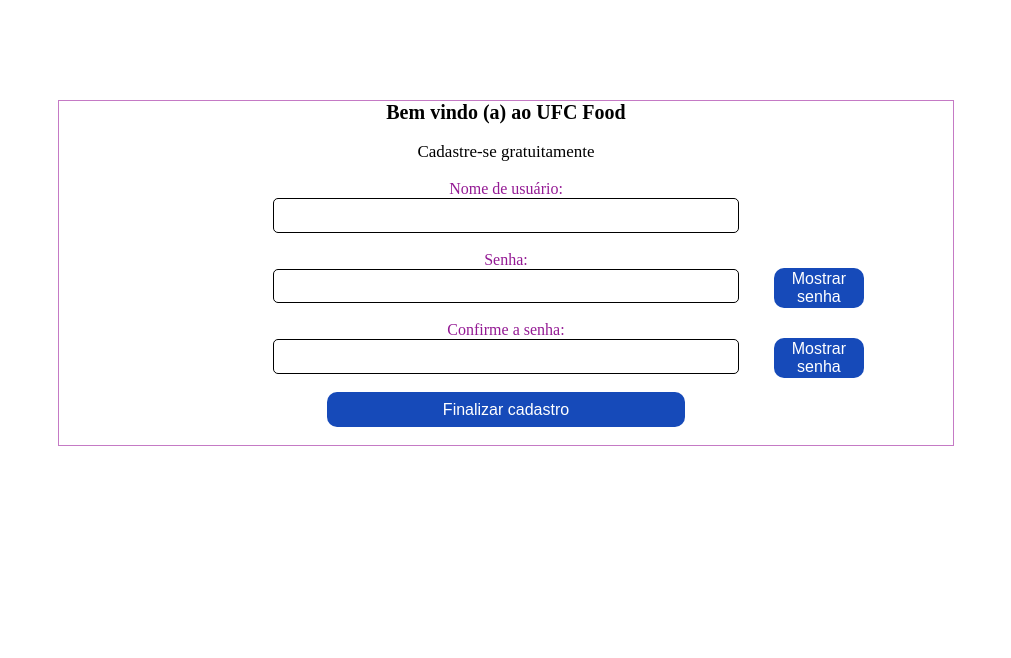
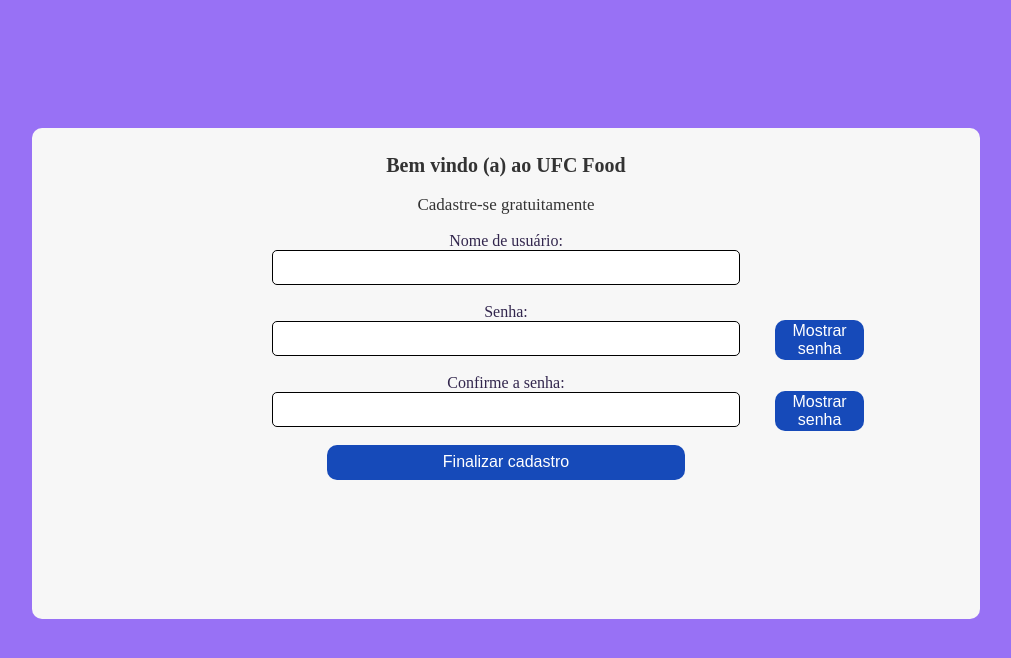
Before and after one commit to rhafaSan/UFCFood, a plain HTML site: page src/pages/register/register.html in a window 1280 px wide. Shown: the whole page, without its empty margins (134-1145 px from the left). Drawn offline with Linux system fonts and the light colour scheme.

Commit message:
correcao de estilos

```diff
--- a/src/js/login.js
+++ b/src/js/login.js
@@ -11,7 +11,7 @@
     console.log(password.value);
 
     if(username.value === 'admin' && password.value === 'admin'){
-        window.location.href = "../main/main.html"
+        window.location.href = "../dashboard/dashboard.html"
     } else{
         window.alert('Usuário e/ou senha inválidos')
     }
--- a/src/styles/index.css
+++ b/src/styles/index.css
@@ -1,11 +1,11 @@
 .main-body{
-    background-color: #a9b3c4;
+    background-color: #9871F5;
     height: 100vh;
     padding-top: 10%;
 }
 
 .center-div{
-    background-color: #e3ecf0;
+    background-color: #F7F7F7;
     /* border: 1px solid #000; */
     border-radius: 10px;
     width: 70%;
@@ -13,6 +13,7 @@
     margin-right: auto;
     margin-left: auto;
     padding: 2%;
+    color: #333;
 }
 
 .center-div p{
@@ -53,26 +54,28 @@
 }
 
 .button-div .login-btn {
-    background-color: #2B2D42;
+    background-color: #04D361;
     color: #fff;
     font-weight: 700;
+    border: none;
     transition: background-color 0.2s;
 }
 
 .button-div .login-btn:hover{
-    background-color: #4d506d;
+    background-color: #04BF58;
     cursor: pointer;
 }
 
 .button-div .register-btn{
-    background-color: #8D99AE;
+    background-color: #774DD6;
     color: #fff;
     font-weight: 700;
+    border: none;
     transition: background-color 0.2s;
 }
 
 .button-div .register-btn:hover{
-    background-color: #5f6979;
+    background-color: #6842C2   ;
     color: #f7f7f7;
     cursor: pointer;
 }
--- a/src/styles/register.css
+++ b/src/styles/register.css
@@ -1,49 +1,55 @@
 .main-body{
+    background-color: #9871F5;
+    height: 100vh;
+    padding-top: 10%;
+}
+
+.center-div{
+
+    text-align: center;
+    display: flex;
+    flex-direction: column;
+    background-color: #F7F7F7;
+
+    border-radius: 10px;
     width: 70%;
-    height: 500px;
+    height: 55vh;
     margin-right: auto;
     margin-left: auto;
-    margin-top: 10px;
+    padding: 2%;
+    color: #333;
 }
 
-.main-body .center-div{
-    margin-top: 100px;
-    display: flex;
-    flex-direction: column;
-    text-align: center;
-    border: 1px solid rgba(158, 34, 158, 0.6);
-}
-
-.main-body .center-div p{
+.center-div p{
     font-size: 20px;
     font-weight: 600;
 }
 
-.main-body .center-div span{
+.center-div span{
     font-size: 17px;
     font-weight: 500;
     margin-top: 2%;
     margin-bottom: 2%;
 }
 
-.main-body .center-div .form-div{
+.center-div .form-div{
     display: flex;
     flex-direction: column;
 }
 
-.main-body .center-div .form-div input{
+.center-div .form-div input{
     width: 50%;
     margin-right: auto;
     margin-left: auto;
     margin-bottom: 2%;
 }
 
-.main-body .center-div .form-div label{
+.center-div .form-div label{
     font-weight: 500;
-    color: rgb(148, 26, 148)
+    color: #32264D;
 }
 
-.main-body .center-div .button-div button{
+.center-div .button-div button{
     margin-bottom: 2%;
     background-color: rgb(22, 74, 185);
     color: #fff;
@@ -51,7 +57,7 @@
     transition: background-color 0.2s;
 }
 
-.main-body .center-div .button-div button:hover{
+.center-div .button-div button:hover{
     background-color: rgb(45, 99, 218);
     color: #fff;
     cursor: pointer;
```
